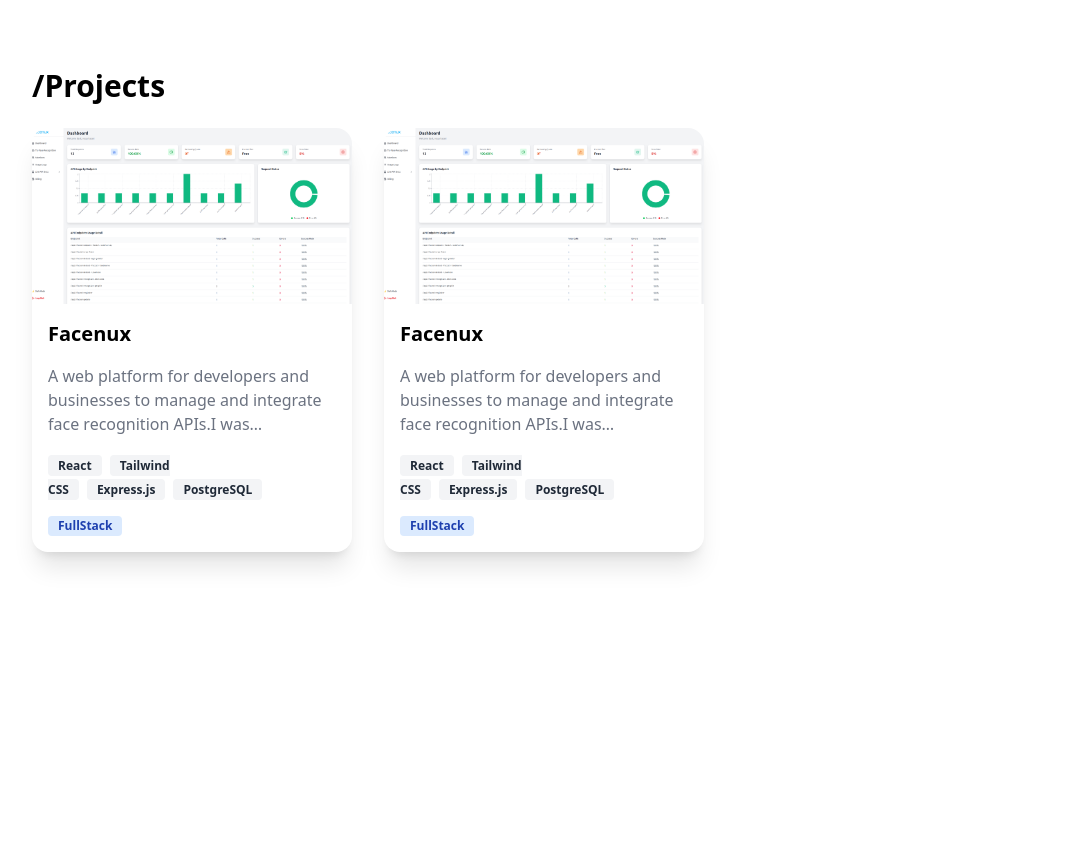
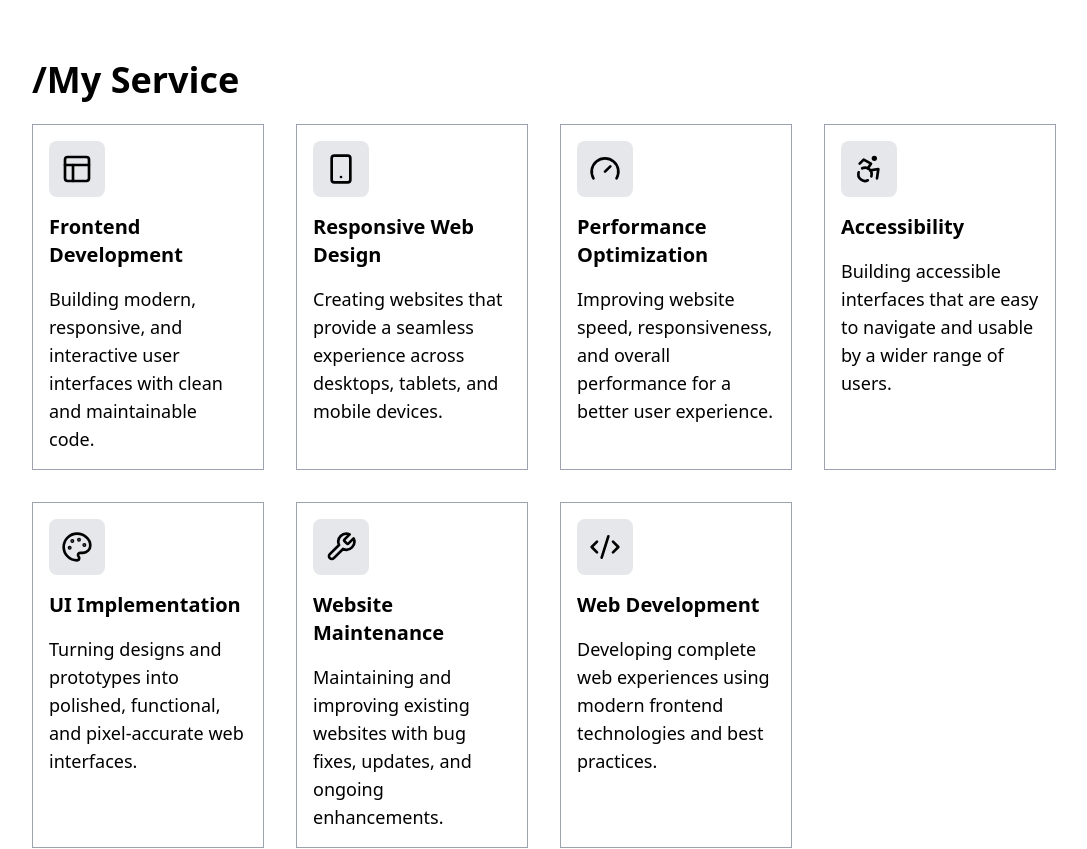
Before and after one commit to Resya-Hasan/portofolio, a React (Vite) app: page / in a window 1280 px wide. Shown: the part 780-1629 px from the top of the page, without its empty margins (96-1183 px from the left). Before the commit the page ends 1600 px from the top, so only its background shows below. Built offline with nearby package versions, Linux system fonts and the light colour scheme.

Commit message:
section service done

```diff
--- a/src/App.tsx
+++ b/src/App.tsx
@@ -2,12 +2,14 @@ import './App.css'
 import Navbar from './components/Navbar'
 import Hero from './sections/Hero'
 import Projects from './sections/Projects'
+import Service from './sections/Service'
 
 function App() {
   return (
     <div>
       <Navbar />
       <Hero />
+      <Service />
       <Projects />
     </div>
   )
--- /dev/null
+++ b/src/components/ServiceCard.tsx
@@ -0,0 +1,24 @@
+import type { IconType } from "react-icons"
+
+interface ServiceCardProps {
+    icon: IconType;
+    title: string;
+    description: string;
+}
+const ServiceCard = ({
+    icon: Icon,
+    title,
+    description,
+}: ServiceCardProps) => {
+    return (
+        <div className="border border-gray-400 w-full h-auto flex flex-col p-4 gap-4">
+            <div className="self-start bg-gray-200 p-3 rounded-lg">
+                <Icon size={32} />
+            </div>
+            <h2 className="text-xl font-bold">{title}</h2>
+            <p className="text-lg">{description}</p>
+        </div>
+    )
+}
+
+export default ServiceCard
--- /dev/null
+++ b/src/data/service.ts
@@ -0,0 +1,54 @@
+import {
+  LuPanelsTopLeft,
+  LuSmartphone,
+  LuGauge,
+  LuAccessibility,
+  LuPalette,
+  LuWrench,
+  LuCodeXml,
+} from "react-icons/lu";
+
+export const services = [
+  {
+    icon: LuPanelsTopLeft,
+    title: "Frontend Development",
+    description:
+      "Building modern, responsive, and interactive user interfaces with clean and maintainable code.",
+  },
+  {
+    icon: LuSmartphone,
+    title: "Responsive Web Design",
+    description:
+      "Creating websites that provide a seamless experience across desktops, tablets, and mobile devices.",
+  },
+  {
+    icon: LuGauge,
+    title: "Performance Optimization",
+    description:
+      "Improving website speed, responsiveness, and overall performance for a better user experience.",
+  },
+  {
+    icon: LuAccessibility,
+    title: "Accessibility",
+    description:
+      "Building accessible interfaces that are easy to navigate and usable by a wider range of users.",
+  },
+  {
+    icon: LuPalette,
+    title: "UI Implementation",
+    description:
+      "Turning designs and prototypes into polished, functional, and pixel-accurate web interfaces.",
+  },
+  {
+    icon: LuWrench,
+    title: "Website Maintenance",
+    description:
+      "Maintaining and improving existing websites with bug fixes, updates, and ongoing enhancements.",
+  },
+  {
+    icon: LuCodeXml,
+    title: "Web Development",
+    description:
+      "Developing complete web experiences using modern frontend technologies and best practices.",
+  },
+];
--- a/src/sections/Projects.tsx
+++ b/src/sections/Projects.tsx
@@ -4,7 +4,7 @@ import { projects } from "../data/projects"
 const Projects = () => {
     return (
         <section className="min-h-[100svh] px-5 pt-12 xl:px-32 2xl:px-96">
-            <h1 className="text-2xl md:text-3xl lg:text-4xl xl:text-3xl font-bold mb-6">/Projects</h1>
+            <h1 className="text-2xl md:text-3xl lg:text-4xl font-bold mb-6">/Projects</h1>
             <div className="grid grid-cols-1 md:grid-cols-2 lg:grid-cols-3 gap-8">
                 {projects.map((project, index) => (
                     <Card
--- /dev/null
+++ b/src/sections/Service.tsx
@@ -0,0 +1,24 @@
+import ServiceCard from "../components/ServiceCard"
+import { services } from "../data/service"
+
+const Service = () => {
+    return (
+        <section className="pt-4 sm:pt-20 xl:pt-10 px-5 lg:px-12 xl:px-32 2xl:px-96">
+            <h1 className="mb-6 text-2xl md:text-3xl lg:text-4xl font-bold">/My Service</h1>
+
+            {/* service card*/}
+            <div className="grid grid-cols-1 md:grid-cols-2 lg:grid-cols-4 gap-8">
+                {services.map((item, index) => (
+                    <ServiceCard
+                        key={index}
+                        icon={item.icon}
+                        title={item.title}
+                        description={item.description}
+                    />
+                ))}
+            </div>
+        </section>
+    )
+}
+
+export default Service
```
